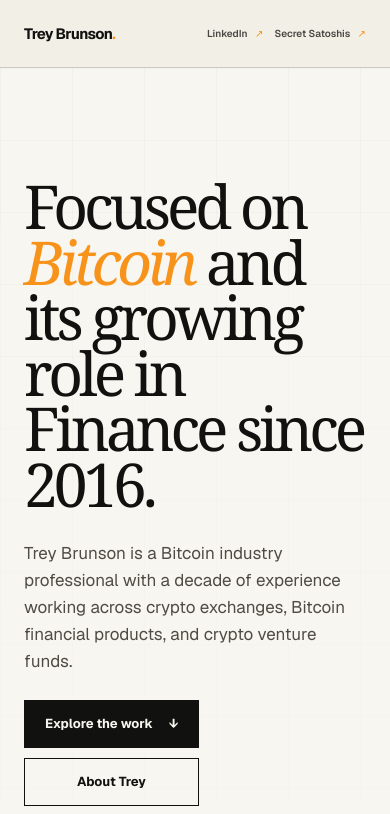
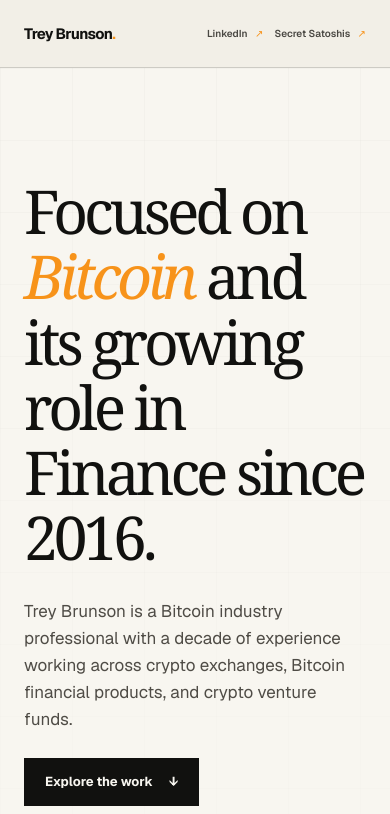
Before and after one commit to SecretSatoshis/Trey-Brunson-Website, a Next.js app: page / in a window 390 px wide. Shown: the top 814 px of the page. Built offline with nearby package versions, Linux system fonts and the light colour scheme; no server answers.

Commit message:
Give hero heading clearer vertical spacing

```diff
--- a/app/globals.css
+++ b/app/globals.css
@@ -134,7 +134,7 @@ a { color: inherit; text-decoration: none; }
   font-size: clamp(62px, 7.1vw, 128px);
   font-weight: 400;
   letter-spacing: -.068em;
-  line-height: .87;
+  line-height: 1.06;
 }
 .hero-title em, .closing h2 em { color: var(--orange); font-weight: 400; }
 .hero-bottom {
@@ -315,7 +315,7 @@ a { color: inherit; text-decoration: none; }
   .header-inner { padding-inline: 24px; }
   .header-links { gap: 16px; font-size: 10px; }
   .hero { min-height: auto; padding-top: 66px; }
-  .hero-title { margin-top: 44px; font-size: clamp(52px,15.5vw,82px); line-height: .92; }
+  .hero-title { margin-top: 44px; font-size: clamp(52px,15.5vw,82px); line-height: 1.08; }
   .perspective-lead, .about-grid { grid-template-columns: 1fr; }
   .hero-bottom { gap: 24px; margin-top: 28px; }
   .hero-actions .button { flex: 1; }
```
